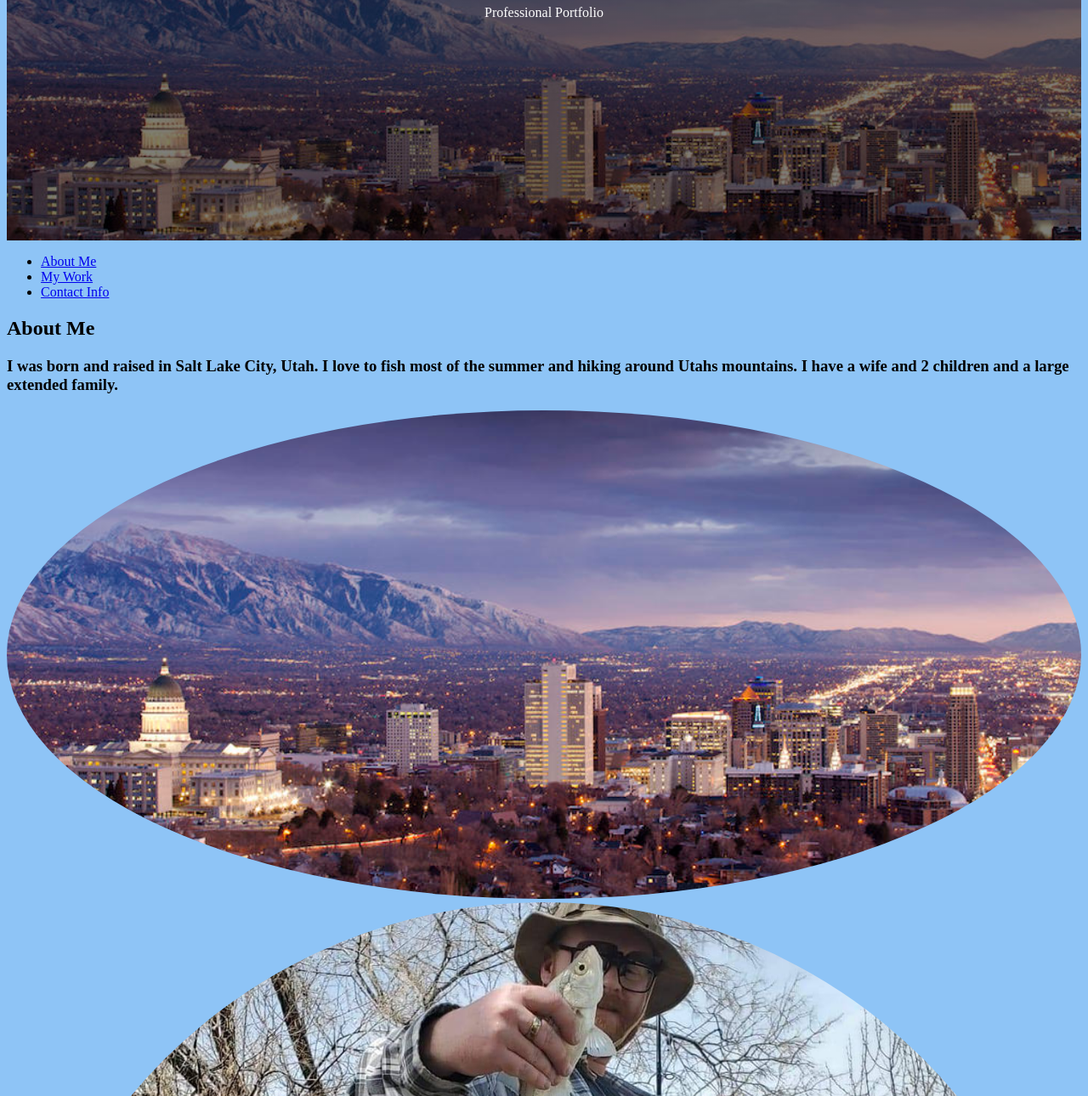
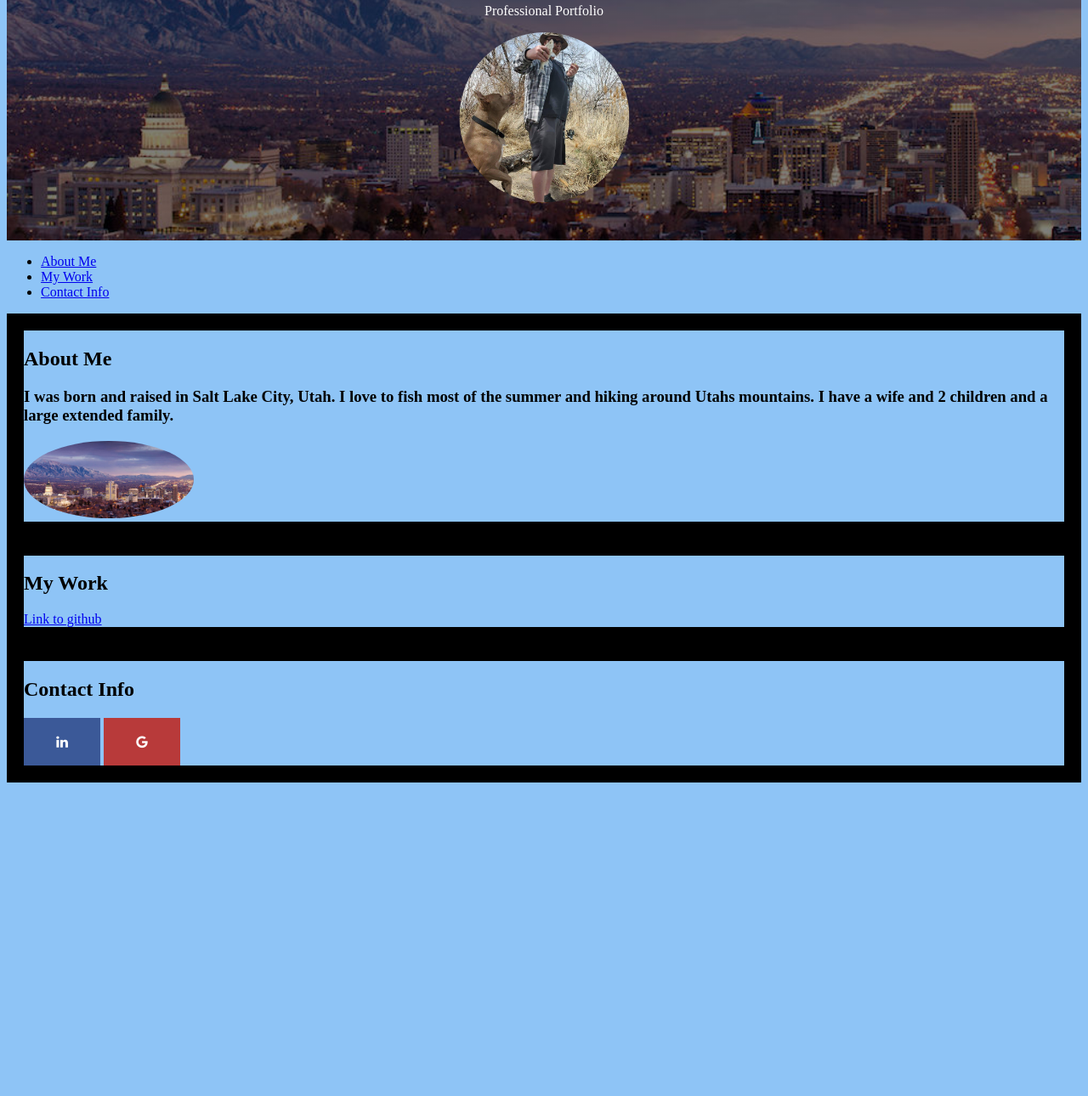
Before and after one commit to Cokerlund/Professional-Portfolio, a plain HTML site: page index.html in a window 1280 px wide. Shown: the part 125-1415 px from the top of the page at 85% size. After the commit the page ends 1046 px from the top, so only its background shows below. Drawn offline with Linux system fonts and the light colour scheme.

Commit message:
final draft

```diff
--- a/index.html
+++ b/index.html
@@ -17,6 +17,7 @@
             <div class="hero-text">
             <h1>Colby Okerlund</h1>
             <p>Professional Portfolio</p>
+            <img src="Images/109523449_10157466524067083_1859156503517006311_o.jpg" alt="" />
             </div></div>
 
         <header>
@@ -48,18 +49,18 @@
               <h3>I was born and raised in Salt Lake City, Utah. I love to fish most of the summer and hiking around Utahs mountains. I have a wife and 2 children and a large extended family. <span></span></h3>
              <p></p>
              <img src="/Images/Cityscapes_Skyline_AdamBarker_2443_Edit_f94de923-b0d4-4c46-bb0d-d31083ca904b.jpg" alt="" />
-             <img src="Images/109523449_10157466524067083_1859156503517006311_o.jpg" alt="" />
             </div>
         </section>
 
         <section id ="MyWork" class="steps">
             <h2 class="section-title secondary-border">My Work</h2>
+            <a href='https://github.com/Cokerlund'>Link to github</a>
         </section>
 
         <section id ="ContactInfo" class="steps">
             <h2 class="section-title secondary-border">Contact Info</h2>
             <link rel="stylesheet" href="https://cdnjs.cloudflare.com/ajax/libs/font-awesome/4.7.0/css/font-awesome.min.css">
-            <a href="#" class="fa fa-linkedin"></a>
+            <a href='https://www.linkedin.com/in/colby-okerlund-640220208/' class="fa fa-linkedin"></a>
             <a href="#" class="fa fa-google"></a>
             <img src="" alt="" />
         </section>
--- a/style.css
+++ b/style.css
@@ -18,7 +18,7 @@ body, html {
 .hero-text {
   text-align: center;
   position: absolute;
-  top: 25%;
+  top: 50%;
   left: 50%;
   transform: translate(-50%, -50%);
   color: white;
@@ -56,11 +56,18 @@ body, html {
 
   img {
     border-radius: 50%;
-    height: 100%;
-    width: 100%;
+    height: 200px;
+    width: 200px;
     height: auto;
   }
 
   .name {
       text-align: center;
   }
+
+  .steps {
+      Border: 1px;
+      border-style: solid;
+      border-width: 20px;
+
+  }
```
